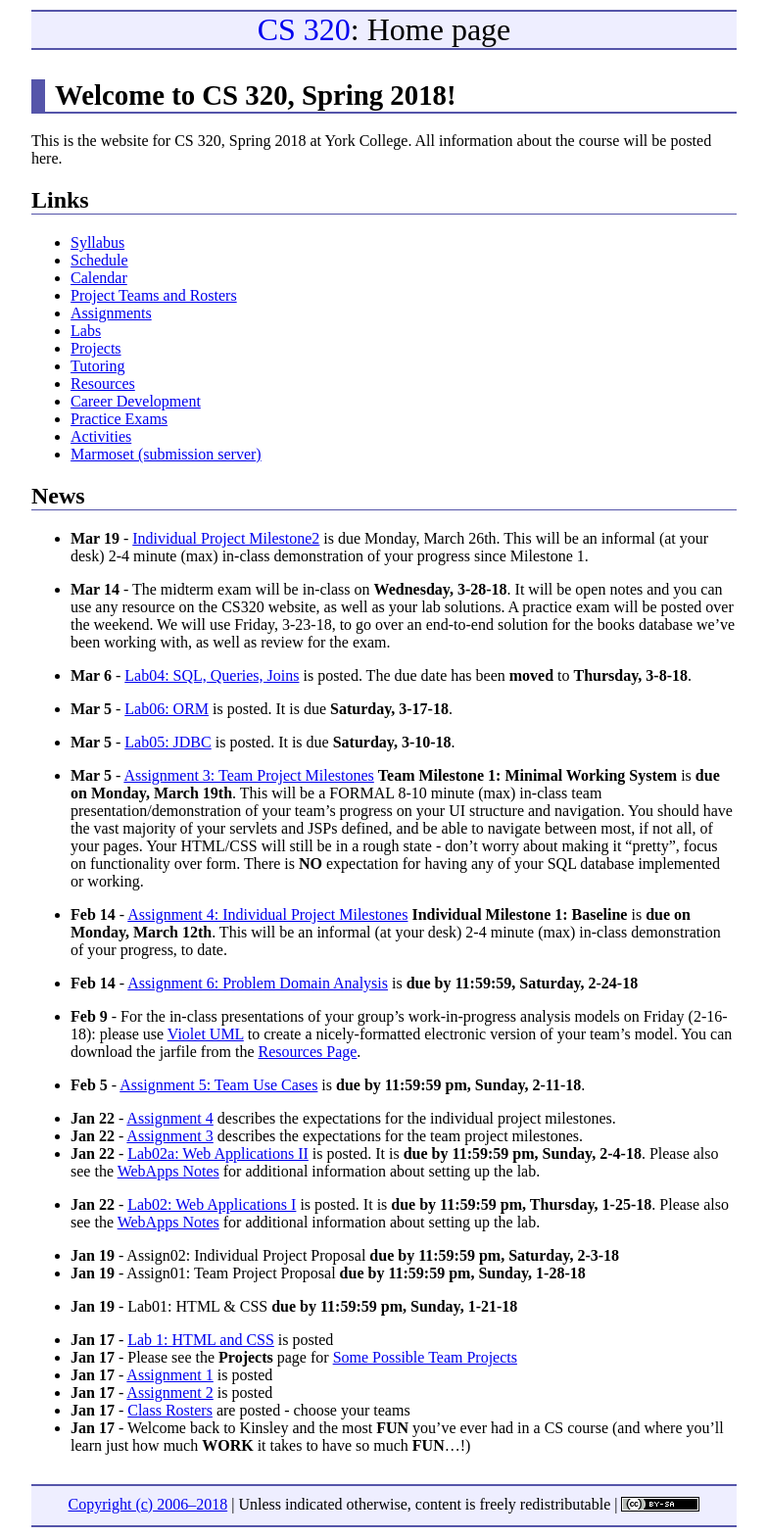
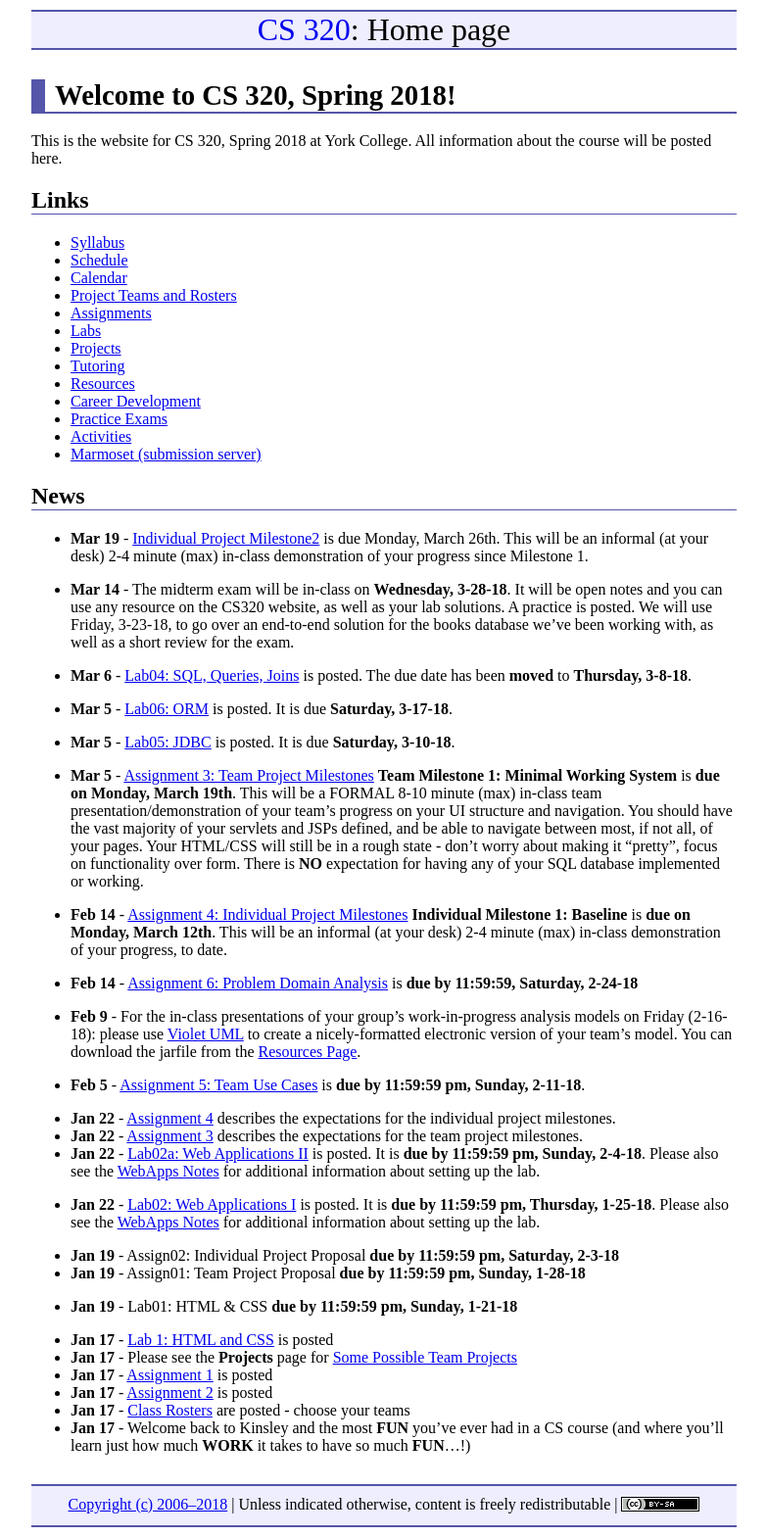
Before and after one commit to ycpcs/cs320-spring2018, a Jekyll site: the page built from index.md, in a window 1280 px wide. Shown: the whole page at 98% size, without its empty margins (248-1031 px from the left). Built offline with Jekyll 4.4.1, drawn with Linux system fonts in a browser that asks for light colours.

Commit message:
updated news

```diff
--- a/index.md
+++ b/index.md
@@ -50,7 +50,7 @@ All information about the course will be posted here.
 
 * **Mar 19** - [Individual Project Milestone2](assign/assign04.html) is due Monday, March 26th.  This will be an informal (at your desk) 2-4 minute (max) in-class demonstration of your progress since Milestone 1.
 
-* **Mar 14** - The midterm exam will be in-class on **Wednesday, 3-28-18**.  It will be open notes and you can use any resource on the CS320 website, as well as your lab solutions.  A practice exam will be posted over the weekend.  We will use Friday, 3-23-18, to go over an end-to-end solution for the books database we've been working with, as well as review for the exam.
+* **Mar 14** - The midterm exam will be in-class on **Wednesday, 3-28-18**.  It will be open notes and you can use any resource on the CS320 website, as well as your lab solutions.  A practice is posted.  We will use Friday, 3-23-18, to go over an end-to-end solution for the books database we've been working with, as well as a short review for the exam.
 
 * **Mar 6** - [Lab04: SQL, Queries, Joins](labs/lab04.html) is posted.  The due date has been **moved** to **Thursday, 3-8-18**.
 
```
